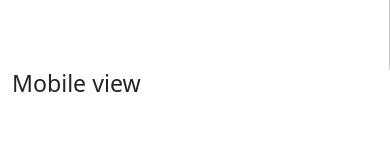
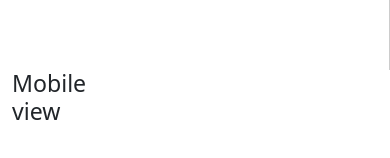
Before and after one commit to Selleo/react_testing_example, a React (Create React App) app: page /mobileElement in a window 390 px wide. Shown: the part 774-932 px from the top of the page. Built offline with nearby package versions, Linux system fonts and the light colour scheme.

Commit message:
Add tests for ExampleTestMobileElements

```diff
--- a/src/cases/test_mobile_elements/ExampleTestMobileElements.js
+++ b/src/cases/test_mobile_elements/ExampleTestMobileElements.js
@@ -6,7 +6,10 @@ const ExampleTestMobileElements = () => {
 
   return (
     <div>
-      <h3>{isMobileView ? "Mobile view" : "Desktop view"}</h3>
+      <h3>
+        <span>{isMobileView ? "Mobile" : "Desktop"}</span>
+        <p>view</p>
+      </h3>
     </div>
   );
 };
```
Also changed, not shown: 1 other file (tests, documents, lock files or other folders).
